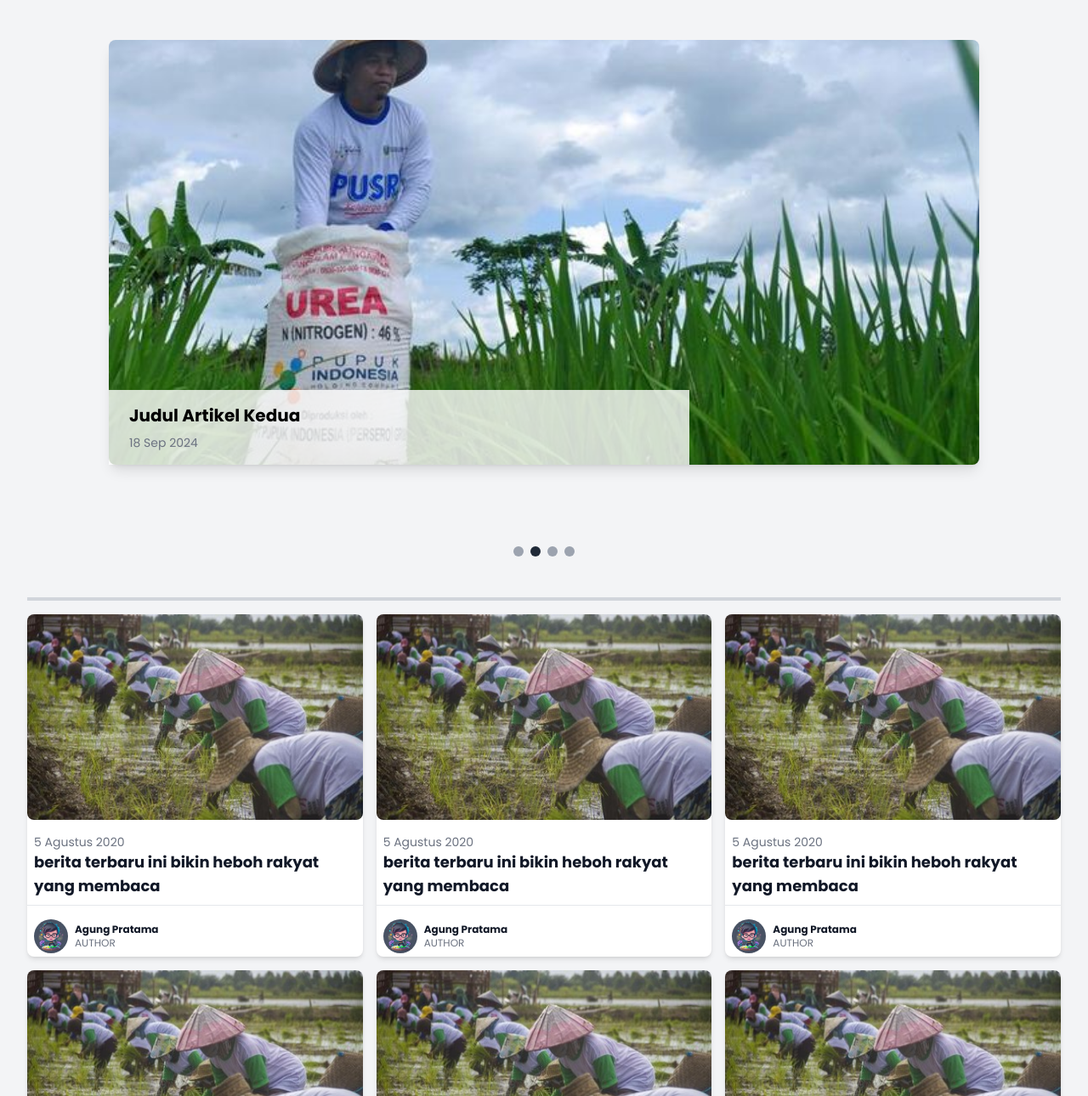
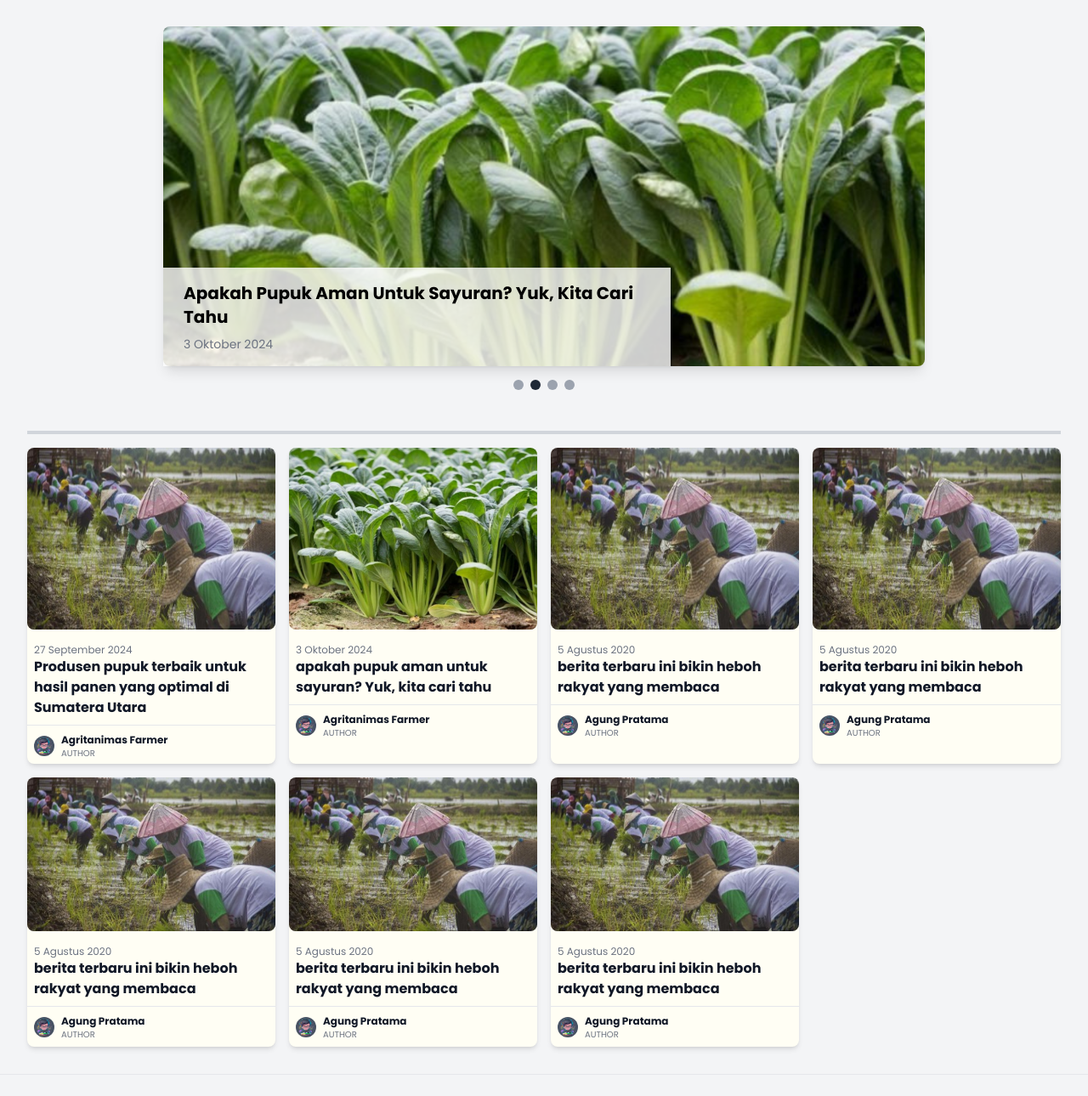
Before and after one commit to dejauls/agritani, a website: page artikel.html in a window 1280 px wide. Shown: the part 81-1371 px from the top of the page at 85% size. Drawn offline with nearby package versions, Linux system fonts and the light colour scheme.

Commit message:
perbaiki artikel

```diff
--- a/artikel.html
+++ b/artikel.html
@@ -149,33 +149,33 @@
         });
     </script>
 
-    <section class="max-w-7xl mx-auto p-4 sm:p-6 lg:p-8">
+    <section class="max-w-7xl mx-auto px-4 sm:px-6 lg:px-8 pt-12 sm:pt-0">
 
-        <div id="article-carousel" class="relative max-w-5xl mx-auto pt-4 mb-12">
+        <div id="article-carousel" class="relative max-w-4xl mx-auto pt-4 mb-0 md:mb-4 mt-16 sm:mt-4">
             <!-- Article 1 -->
-            <a href="detail-artikel.html" class="block">
+            <a href="pupuk-terbaik-untuk-hasil-panen-yang-optimal-di-Sumatera-Utara.html" class="block">
                 <div class="article-slide">
                     <img src="src/img/petanisenang.jpeg" alt="Article Image"
-                        class="w-full h-[300px] sm:h-[400px] md:h-[500px] object-cover rounded-lg shadow-lg">
+                        class="w-full h-[250px] sm:h-[350px] md:h-[400px]  object-cover rounded-lg shadow-lg">
                     <div
                         class="absolute bottom-0 left-0 bg-white bg-opacity-80 text-black px-4 sm:px-6 py-2 sm:py-4 w-2/3">
                         <h2 class="text-xs sm:text-lg md:text-xl font-bold mb-1 sm:mb-2">
                             Produsen Pupuk Terbaik untuk Hasil Panen yang Optimal di Sumatera Utara
                         </h2>
-                        <p class="text-[10px] sm:text-sm text-gray-500">17 Sep 2024</p>
+                        <p class="text-[10px] sm:text-sm text-gray-500">27 Sep 2024</p>
                     </div>
                 </div>
             </a>
 
             <!-- Article 2 -->
-            <a href="detail-artikel.html" class="block">
+            <a href="apakah-pupuk-aman-untuk-sayuran.html" class="block">
                 <div class="article-slide hidden">
-                    <img src="src/img/petani1.jpeg" alt="Article Image"
-                        class="w-full h-[300px] sm:h-[400px] md:h-[500px] object-cover rounded-lg shadow-lg">
+                    <img src="src/img/sayur1.png" alt="Article Image"
+                        class="w-full h-[250px] sm:h-[350px] md:h-[400px]  object-cover rounded-lg shadow-lg">
                     <div
                         class="absolute bottom-0 left-0 bg-white bg-opacity-80 text-black px-4 sm:px-6 py-2 sm:py-4 w-2/3">
-                        <h2 class="text-xs sm:text-lg md:text-xl font-bold mb-1 sm:mb-2">Judul Artikel Kedua</h2>
-                        <p class="text-[10px] sm:text-sm text-gray-500">18 Sep 2024</p>
+                        <h2 class="text-xs sm:text-lg md:text-xl font-bold mb-1 sm:mb-2">Apakah Pupuk Aman Untuk Sayuran? Yuk, Kita Cari Tahu</h2>
+                        <p class="text-[10px] sm:text-sm text-gray-500">3 Oktober 2024</p>
                     </div>
                 </div>
             </a>
@@ -184,7 +184,7 @@
             <a href="detail-artikel.html" class="block">
                 <div class="article-slide hidden">
                     <img src="src/img/petani2.jpg" alt="Article Image"
-                        class="w-full h-[300px] sm:h-[400px] md:h-[500px] object-cover rounded-lg shadow-lg">
+                        class="w-full h-[250px] sm:h-[350px] md:h-[400px]  object-cover rounded-lg shadow-lg">
                     <div
                         class="absolute bottom-0 left-0 bg-white bg-opacity-80 text-black px-4 sm:px-6 py-2 sm:py-4 w-2/3">
                         <h2 class="text-xs sm:text-lg md:text-xl font-bold mb-1 sm:mb-2">Judul Artikel Ketiga</h2>
@@ -197,7 +197,7 @@
             <a href="detail-artikel.html" class="block">
                 <div class="article-slide hidden">
                     <img src="src/img/petani2.jpg" alt="Article Image"
-                        class="w-full h-[300px] sm:h-[400px] md:h-[500px] object-cover rounded-lg shadow-lg">
+                        class="w-full h-[250px] sm:h-[350px] md:h-[400px]  object-cover rounded-lg shadow-lg">
                     <div
                         class="absolute bottom-0 left-0 bg-white bg-opacity-80 text-black px-4 sm:px-6 py-2 sm:py-4 w-2/3">
                         <h2 class="text-xs sm:text-lg md:text-xl font-bold mb-1 sm:mb-2">Judul Artikel Keempat</h2>
@@ -206,10 +206,10 @@
                 </div>
             </a>
         </div>
-    </section>
 
 
-    <!-- Dots navigation -->
+
+
         <div class="flex justify-center space-x-2 mt-4">
             <div class="dot w-3 h-3 bg-gray-400 rounded-full cursor-pointer" data-slide="0"></div>
             <div class="dot w-3 h-3 bg-gray-400 rounded-full cursor-pointer" data-slide="1"></div>
@@ -220,128 +220,110 @@
 
     <section class="max-w-7xl mx-auto p-4 sm:p-6 lg:p-8  ">
         <hr class="border-0 h-1 bg-gray-300 my-4">
-        <div class="grid grid-cols-2 sm:grid-cols-2 md:grid-cols-3 gap-4">
+        <div class="grid grid-cols-2 sm:grid-cols-3 md:grid-cols-4 gap-4">
 
-            <div class="bg-white shadow-md rounded-lg" onclick="window.location.href='detail-artikel.html';">
+            <div class="bg-putih pb-4 shadow-md rounded-lg" onclick="window.location.href='detail-artikel.html';">
                 <img src="src/img/petani3.jpeg" alt="Artikel 3" class="w-full h-2/5 md:h-3/5 rounded-lg mb-4">
-                <p class="text-[10px] md:text-sm text-gray-500 pl-2">5 Agustus 2020</p>
-                <h3 class="text-xs md:text-lg font-bold text-gray-900 mb-2 pl-2">
-                    berita terbaru ini bikin heboh rakyat yang membaca
+                <p class="text-[10px] md:text-xs text-gray-500 pl-2">27 September 2024</p>
+                <h3 class="text-xs md:text-base font-bold text-gray-900 mb-2 pl-2">
+                    Produsen pupuk terbaik untuk hasil panen yang optimal di Sumatera Utara
                 </h3>
-                <hr class="mb-0 md:mb-2">
-                <div class="flex items-center p-2 mb-0 md:mb-4">
-                    <img src="/src/img/avavava.jpeg" alt="Author" class="w-6 md:w-10 h-6 md:h-10 rounded-full mr-2">
+                <hr class="mb-0 md:mb-2 h-[2px]">
+                <div class="flex items-center pb-2 pl-2 mb-0">
+                    <img src="/src/img/avavava.jpeg" alt="Author" class="w-6 h-6 rounded-full mr-2">
                     <div>
-                        <p class="text-[6px] md:text-xs font-bold text-gray-900">Agung Pratama</p>
-                        <p class="text-[6px] md:text-xs text-gray-500">AUTHOR</p>
+                        <p class="text-[6px] md:text-xs font-bold text-gray-900">Agritanimas Farmer</p>
+                        <p class="text-[6px] md:text-[10px] text-gray-500">AUTHOR</p>
                     </div>
                 </div>
             </div>
-            <div class="bg-white shadow-md rounded-lg" onclick="window.location.href='detail-artikel.html';">
-                <img src="src/img/petani3.jpeg" alt="Artikel 3" class="w-full h-2/5 md:h-3/5 rounded-lg mb-4">
-                <p class="text-[10px] md:text-sm text-gray-500 pl-2">5 Agustus 2020</p>
-                <h3 class="text-xs md:text-lg font-bold text-gray-900 mb-2 pl-2">
-                    berita terbaru ini bikin heboh rakyat yang membaca
+            <div class="bg-putih pb-4 shadow-md rounded-lg" onclick="window.location.href='detail-artikel.html';">
+                <img src="src/img/sayur1.png" alt="Artikel 3" class="w-full h-2/5 md:h-3/5 rounded-lg mb-4">
+                <p class="text-[10px] md:text-xs text-gray-500 pl-2">3 Oktober 2024</p>
+                <h3 class="text-xs md:text-base font-bold text-gray-900 mb-2 pl-2">
+                    apakah pupuk aman untuk sayuran? Yuk, kita cari tahu
                 </h3>
-                <hr class="mb-0 md:mb-2">
-                <div class="flex items-center p-2 mb-0 md:mb-4">
-                    <img src="/src/img/avavava.jpeg" alt="Author" class="w-6 md:w-10 h-6 md:h-10 rounded-full mr-2">
+                <hr class="mb-0 md:mb-2 h-[2px]">
+                <div class="flex items-center pb-2 pl-2 mb-0">
+                    <img src="/src/img/avavava.jpeg" alt="Author" class="w-6 h-6 rounded-full mr-2">
                     <div>
-                        <p class="text-[6px] md:text-xs font-bold text-gray-900">Agung Pratama</p>
-                        <p class="text-[6px] md:text-xs text-gray-500">AUTHOR</p>
+                        <p class="text-[6px] md:text-xs font-bold text-gray-900">Agritanimas Farmer</p>
+                        <p class="text-[6px] md:text-[10px] text-gray-500">AUTHOR</p>
                     </div>
                 </div>
             </div>
-            <div class="bg-white shadow-md rounded-lg" onclick="window.location.href='detail-artikel.html';">
+            <div class="bg-putih pb-4 shadow-md rounded-lg" onclick="window.location.href='detail-artikel.html';">
                 <img src="src/img/petani3.jpeg" alt="Artikel 3" class="w-full h-2/5 md:h-3/5 rounded-lg mb-4">
-                <p class="text-[10px] md:text-sm text-gray-500 pl-2">5 Agustus 2020</p>
-                <h3 class="text-xs md:text-lg font-bold text-gray-900 mb-2 pl-2">
+                <p class="text-[10px] md:text-xs text-gray-500 pl-2">5 Agustus 2020</p>
+                <h3 class="text-xs md:text-base font-bold text-gray-900 mb-2 pl-2">
                     berita terbaru ini bikin heboh rakyat yang membaca
                 </h3>
-                <hr class="mb-0 md:mb-2">
-                <div class="flex items-center p-2 mb-0 md:mb-4">
-                    <img src="/src/img/avavava.jpeg" alt="Author" class="w-6 md:w-10 h-6 md:h-10 rounded-full mr-2">
+                <hr class="mb-0 md:mb-2 h-[2px]">
+                <div class="flex items-center pb-2 pl-2 mb-0">
+                    <img src="/src/img/avavava.jpeg" alt="Author" class="w-6 h-6 rounded-full mr-2">
                     <div>
                         <p class="text-[6px] md:text-xs font-bold text-gray-900">Agung Pratama</p>
-                        <p class="text-[6px] md:text-xs text-gray-500">AUTHOR</p>
+                        <p class="text-[6px] md:text-[10px] text-gray-500">AUTHOR</p>
                     </div>
                 </div>
             </div>
-            <div class="bg-white shadow-md rounded-lg" onclick="window.location.href='detail-artikel.html';">
+            <div class="bg-putih pb-4 shadow-md rounded-lg" onclick="window.location.href='detail-artikel.html';">
                 <img src="src/img/petani3.jpeg" alt="Artikel 3" class="w-full h-2/5 md:h-3/5 rounded-lg mb-4">
-                <p class="text-[10px] md:text-sm text-gray-500 pl-2">5 Agustus 2020</p>
-                <h3 class="text-xs md:text-lg font-bold text-gray-900 mb-2 pl-2">
+                <p class="text-[10px] md:text-xs text-gray-500 pl-2">5 Agustus 2020</p>
+                <h3 class="text-xs md:text-base font-bold text-gray-900 mb-2 pl-2">
                     berita terbaru ini bikin heboh rakyat yang membaca
                 </h3>
-                <hr class="mb-0 md:mb-2">
-                <div class="flex items-center p-2 mb-0 md:mb-4">
-                    <img src="/src/img/avavava.jpeg" alt="Author" class="w-6 md:w-10 h-6 md:h-10 rounded-full mr-2">
+                <hr class="mb-0 md:mb-2 h-[2px]">
+                <div class="flex items-center pb-2 pl-2 mb-0">
+                    <img src="/src/img/avavava.jpeg" alt="Author" class="w-6 h-6 rounded-full mr-2">
                     <div>
                         <p class="text-[6px] md:text-xs font-bold text-gray-900">Agung Pratama</p>
-                        <p class="text-[6px] md:text-xs text-gray-500">AUTHOR</p>
+                        <p class="text-[6px] md:text-[10px] text-gray-500">AUTHOR</p>
                     </div>
                 </div>
             </div>
-            <div class="bg-white shadow-md rounded-lg" onclick="window.location.href='detail-artikel.html';">
+            <div class="bg-putih pb-4 shadow-md rounded-lg" onclick="window.location.href='detail-artikel.html';">
                 <img src="src/img/petani3.jpeg" alt="Artikel 3" class="w-full h-2/5 md:h-3/5 rounded-lg mb-4">
-                <p class="text-[10px] md:text-sm text-gray-500 pl-2">5 Agustus 2020</p>
-                <h3 class="text-xs md:text-lg font-bold text-gray-900 mb-2 pl-2">
+                <p class="text-[10px] md:text-xs text-gray-500 pl-2">5 Agustus 2020</p>
+                <h3 class="text-xs md:text-base font-bold text-gray-900 mb-2 pl-2">
                     berita terbaru ini bikin heboh rakyat yang membaca
                 </h3>
-                <hr class="mb-0 md:mb-2">
-                <div class="flex items-center p-2 mb-0 md:mb-4">
-                    <img src="/src/img/avavava.jpeg" alt="Author" class="w-6 md:w-10 h-6 md:h-10 rounded-full mr-2">
+                <hr class="mb-0 md:mb-2 h-[2px]">
+                <div class="flex items-center pb-2 pl-2 mb-0">
+                    <img src="/src/img/avavava.jpeg" alt="Author" class="w-6 h-6 rounded-full mr-2">
                     <div>
                         <p class="text-[6px] md:text-xs font-bold text-gray-900">Agung Pratama</p>
-                        <p class="text-[6px] md:text-xs text-gray-500">AUTHOR</p>
+                        <p class="text-[6px] md:text-[10px] text-gray-500">AUTHOR</p>
                     </div>
                 </div>
             </div>
-            <div class="hidden md:block bg-white shadow-md rounded-lg"
-                onclick="window.location.href='detail-artikel.html';">
+            <div class="bg-putih pb-4 shadow-md rounded-lg" onclick="window.location.href='detail-artikel.html';">
                 <img src="src/img/petani3.jpeg" alt="Artikel 3" class="w-full h-2/5 md:h-3/5 rounded-lg mb-4">
-                <p class="text-[10px] md:text-sm text-gray-500 pl-2">5 Agustus 2020</p>
-                <h3 class="text-xs md:text-lg font-bold text-gray-900 mb-2 pl-2">
+                <p class="text-[10px] md:text-xs text-gray-500 pl-2">5 Agustus 2020</p>
+                <h3 class="text-xs md:text-base font-bold text-gray-900 mb-2 pl-2">
                     berita terbaru ini bikin heboh rakyat yang membaca
                 </h3>
-                <hr class="mb-0 md:mb-2">
-                <div class="flex items-center p-2 mb-0 md:mb-4">
-                    <img src="/src/img/avavava.jpeg" alt="Author" class="w-6 md:w-10 h-6 md:h-10 rounded-full mr-2">
+                <hr class="mb-0 md:mb-2 h-[2px]">
+                <div class="flex items-center pb-2 pl-2 mb-0">
+                    <img src="/src/img/avavava.jpeg" alt="Author" class="w-6 h-6 rounded-full mr-2">
                     <div>
                         <p class="text-[6px] md:text-xs font-bold text-gray-900">Agung Pratama</p>
-                        <p class="text-[6px] md:text-xs text-gray-500">AUTHOR</p>
+                        <p class="text-[6px] md:text-[10px] text-gray-500">AUTHOR</p>
                     </div>
                 </div>
             </div>
-            <div class="hidden md:block bg-white shadow-md rounded-lg"
-                onclick="window.location.href='detail-artikel.html';">
+            <div class="bg-putih pb-4 shadow-md rounded-lg" onclick="window.location.href='detail-artikel.html';">
                 <img src="src/img/petani3.jpeg" alt="Artikel 3" class="w-full h-2/5 md:h-3/5 rounded-lg mb-4">
-                <p class="text-[10px] md:text-sm text-gray-500 pl-2">5 Agustus 2020</p>
-                <h3 class="text-xs md:text-lg font-bold text-gray-900 mb-2 pl-2">
+                <p class="text-[10px] md:text-xs text-gray-500 pl-2">5 Agustus 2020</p>
+                <h3 class="text-xs md:text-base font-bold text-gray-900 mb-2 pl-2">
                     berita terbaru ini bikin heboh rakyat yang membaca
                 </h3>
-                <hr class="mb-0 md:mb-2">
-                <div class="flex items-center p-2 mb-0 md:mb-4">
-                    <img src="/src/img/avavava.jpeg" alt="Author" class="w-6 md:w-10 h-6 md:h-10 rounded-full mr-2">
+                <hr class="mb-0 md:mb-2 h-[2px]">
+                <div class="flex items-center pb-2 pl-2 mb-0">
+                    <img src="/src/img/avavava.jpeg" alt="Author" class="w-6 h-6 rounded-full mr-2">
                     <div>
                         <p class="text-[6px] md:text-xs font-bold text-gray-900">Agung Pratama</p>
-                        <p class="text-[6px] md:text-xs text-gray-500">AUTHOR</p>
-                    </div>
-                </div>
-            </div>
-            <div class="hidden md:block bg-white shadow-md rounded-lg"
-                onclick="window.location.href='detail-artikel.html';">
-                <img src="src/img/petani3.jpeg" alt="Artikel 3" class="w-full h-2/5 md:h-3/5 rounded-lg mb-4">
-                <p class="text-[10px] md:text-sm text-gray-500 pl-2">5 Agustus 2020</p>
-                <h3 class="text-xs md:text-lg font-bold text-gray-900 mb-2 pl-2">
-                    berita terbaru ini bikin heboh rakyat yang membaca
-                </h3>
-                <hr class="mb-0 md:mb-2">
-                <div class="flex items-center p-2 mb-0 md:mb-4">
-                    <img src="/src/img/avavava.jpeg" alt="Author" class="w-6 md:w-10 h-6 md:h-10 rounded-full mr-2">
-                    <div>
-                        <p class="text-[6px] md:text-xs font-bold text-gray-900">Agung Pratama</p>
-                        <p class="text-[6px] md:text-xs text-gray-500">AUTHOR</p>
+                        <p class="text-[6px] md:text-[10px] text-gray-500">AUTHOR</p>
                     </div>
                 </div>
             </div>
--- a/tailwind.config.js
+++ b/tailwind.config.js
@@ -1,6 +1,8 @@
 /** @type {import('tailwindcss').Config} */
 module.exports = {
-  content: ['./index.html', './about.html', './brosur.html', './produk.html', './artikel.html', './detail-artikel.html', './produkdetail.html', './kontak.html'
+  content: ['./index.html', './about.html', './brosur.html', './produk.html',
+     './artikel.html', './detail-artikel.html', './produkdetail.html', './kontak.html',
+     './pupuk-terbaik-untuk-hasil-panen-yang-optimal-di-Sumatera-Utara.html', './apakah-pupuk-aman-untuk-sayuran.html'
   ],
   theme: {
     extend: {
```
Also changed, not shown: apakah-pupuk-aman-untuk-sayuran.html (+39 -13 lines), index.html (line endings or trailing spaces), src/output.css. Lines whose indentation alone changed are shown as unchanged.
